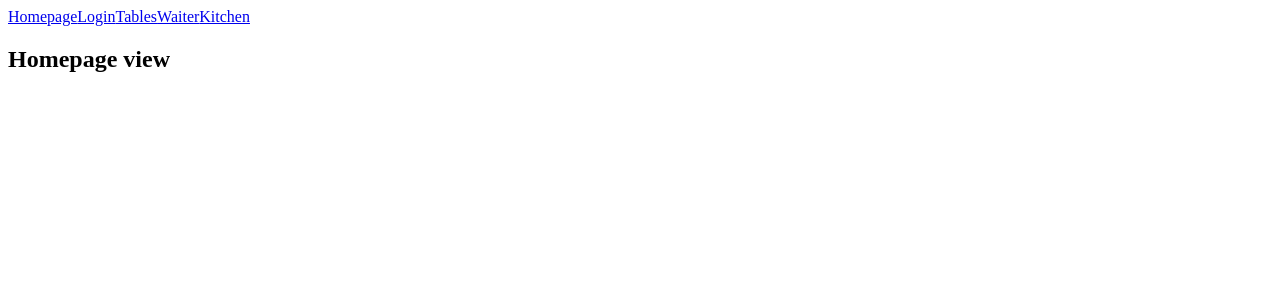
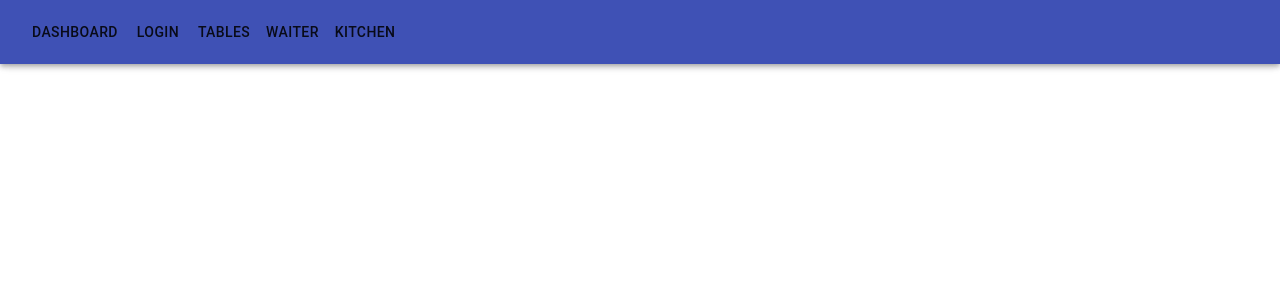
Before and after one commit to eszmateusz/pizzeria-portal, a React (Create React App) app: page / in a window 1280 px wide. Shown: the top 300 px of the page. Built offline with nearby package versions, Linux system fonts and the light colour scheme.

Commit message:
Start with Material Design.

```diff
--- a/package.json
+++ b/package.json
@@ -40,6 +40,8 @@
     ]
   },
   "dependencies": {
+    "@material-ui/core": "^4.11.3",
+    "@material-ui/icons": "^4.11.2",
     "@testing-library/jest-dom": "^5.11.4",
     "@testing-library/react": "^11.1.0",
     "@testing-library/user-event": "^12.1.10",
@@ -64,7 +66,7 @@
   },
   "devDependencies": {
     "eslint-watch": "^7.0.0",
-    "husky": "^5.1.3",
+    "husky": "4",
     "lint-staged": "^10.5.4",
     "redux-devtools-extension": "^2.13.8"
   }
--- a/public/front/index.html
+++ b/public/front/index.html
@@ -12,6 +12,7 @@
   <link rel="stylesheet" href="https://unpkg.com/flickity@2/dist/flickity.min.css">
   <link rel="stylesheet" href="https://unpkg.com/flickity-fade@1/flickity-fade.css">
   <link rel="stylesheet" href="/css/style.css">
+  <link rel="stylesheet" href="https://fonts.googleapis.com/css?family=Roboto:300,400,500,700&display=swap" />
 </head>
 <body>
 
--- a/src/components/layout/MainLayout/MainLayout.js
+++ b/src/components/layout/MainLayout/MainLayout.js
@@ -2,9 +2,16 @@ import React from 'react';
 import PropTypes from 'prop-types';
 import PageNav from './../PageNav/PageNav.js';
 
+import AppBar from '@material-ui/core/AppBar';
+import Toolbar from '@material-ui/core/Toolbar';
+
 const MainLayout = ({ children }) => (
-  <div>
-    <PageNav />
+  <div className="MainLayout">
+    <AppBar>
+      <Toolbar>
+        <PageNav />
+      </Toolbar>
+    </AppBar>
     {children}
   </div>
 );
--- a/src/components/layout/PageNav/PageNav.js
+++ b/src/components/layout/PageNav/PageNav.js
@@ -1,23 +1,15 @@
 import React from 'react';
 import { NavLink } from 'react-router-dom';
+import Button from '@material-ui/core/Button';
+import styles from './PageNav';
 
 const PageNav = () => (
-  <nav>
-    <NavLink exact to={`${process.env.PUBLIC_URL}/`} activeClassName="active">
-       Homepage
-    </NavLink>
-    <NavLink to={`${process.env.PUBLIC_URL}/login`} activeClassName="active">
-       Login
-    </NavLink>
-    <NavLink to={`${process.env.PUBLIC_URL}/tables`} activeClassName="active">
-       Tables
-    </NavLink>
-    <NavLink to={`${process.env.PUBLIC_URL}/waiter`} activeClassName="active">
-       Waiter
-    </NavLink>
-    <NavLink to={`${process.env.PUBLIC_URL}/kitchen`} activeClassName="active">
-       Kitchen
-    </NavLink>
+  <nav className={styles.component}>
+    <Button className={styles.link} component={NavLink} exact to={`${process.env.PUBLIC_URL}/`} activeClassName="active">Dashboard</Button>
+    <Button className={styles.link} component={NavLink} to={`${process.env.PUBLIC_URL}/login`} activeClassName="active">Login</Button>
+    <Button className={styles.link} component={NavLink} to={`${process.env.PUBLIC_URL}/tables`} activeClassName="active">Tables</Button>
+    <Button className={styles.link} component={NavLink} to={`${process.env.PUBLIC_URL}/waiter`} activeClassName="active">Waiter</Button>
+    <Button className={styles.link} component={NavLink} to={`${process.env.PUBLIC_URL}/kitchen`} activeClassName="active">Kitchen</Button>
   </nav>
 );
 
```
Also changed, not shown: src/App.js (+8 -6 lines), src/components/layout/PageNav/PageNav.module.scss (added, +9 -0 lines), 1 other file (tests, documents, lock files or other folders).
